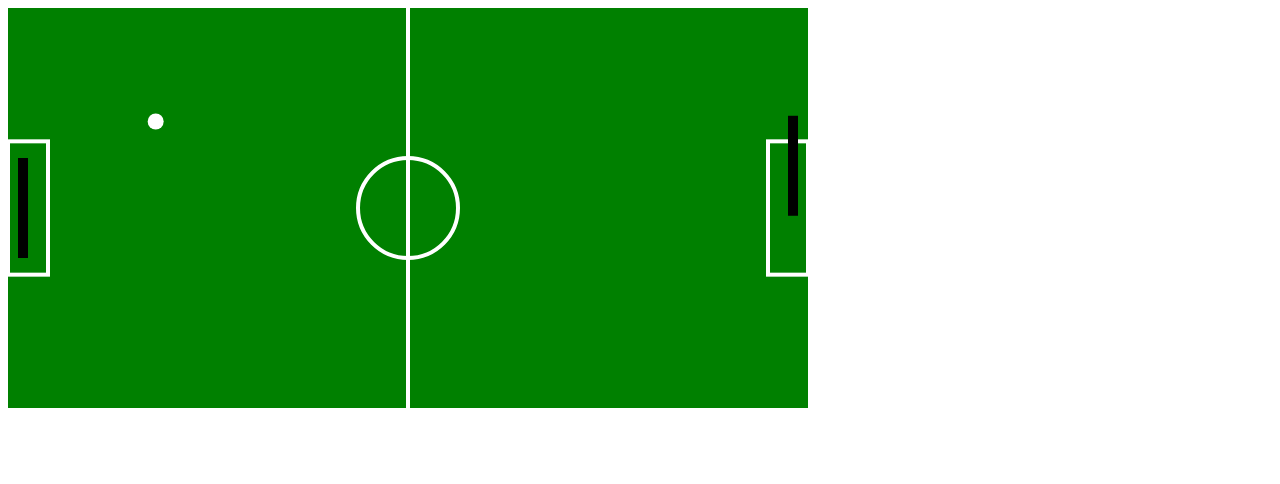
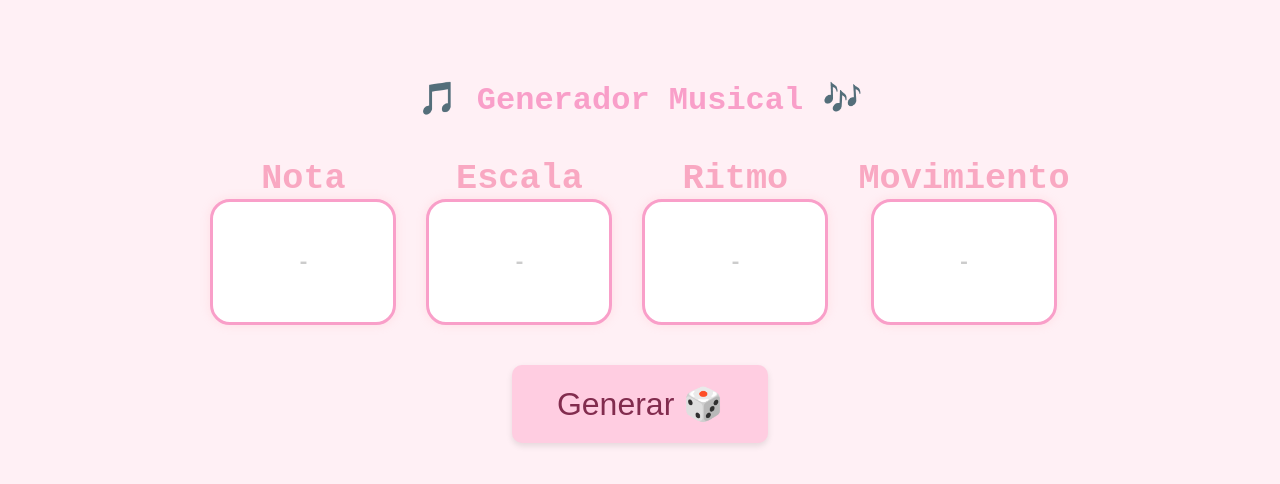
Before and after one commit to Nahuel860/nahuel860.github.io, a plain HTML site: page index.html in a window 1280 px wide. Drawn offline with Linux system fonts and the light colour scheme.

Commit message:
Update index.html
Notas musicales

```diff
--- a/index.html
+++ b/index.html
@@ -1,157 +1,133 @@
 <!DOCTYPE html>
-<html lang="en">
+<html lang="es">
 <head>
-    <meta charset="UTF-8">
-    <meta name="viewport" content="width=device-width, initial-scale=1.0">
-    <title>Pong - Cancha de Fútbol</title>
+  <meta charset="UTF-8">
+  <title>Generador Musical Delicado</title>
+  <style>
+    body {
+      font-family: 'Courier New', monospace;
+      background: #fff0f5;
+      color: #f99fc9;
+      text-align: center;
+      padding: 50px;
+    }
+
+    h1 {
+      font-size: 2em;
+      margin-bottom: 40px;
+      color: #f99fc9;
+    }
+
+    .contenedor {
+        font-weight: bold;
+      display: flex;
+      justify-content: center;
+      flex-wrap: wrap;
+      gap: 30px;
+      margin-bottom: 40px;
+    }
+
+    .bloque {
+      display: flex;
+      flex-direction: column;
+      align-items: center;
+    }
+
+    .titulo {
+      font-size: 2.2em;
+      font-style:italic
+      margin-bottom: 10px;
+      color: #f9a8c2;
+    }
+
+    .contenido {
+     font-weight: bold;
+      border: 3px solid #f99fc9;
+      border-radius: 20px;
+      width: 180px;
+      height: 120px;
+      background: white;
+      display: flex;
+      align-items: center;
+      justify-content: center;
+      font-size: 1.3em;
+      color: #d95f94;
+      box-shadow: 0 0 10px rgba(255, 182, 193, 0.3);
+      transition: transform 0.3s ease;
+    }
+
+    .contenido:empty::before {
+      content: "-";
+      color: #ccc;
+    }
+
+    button {
+      padding: 20px 45px;
+      font-size: 2em;
+      background-color: #ffcde1;
+      border: none;
+      border-radius: 10px;
+      color: #822c4e;
+      cursor: pointer;
+      box-shadow: 0 3px 6px rgba(0,0,0,0.1);
+      transition: transform 0.1s ease, background-color 0.3s;
+    }
+
+    button:active {
+      transform: scale(0.95);
+    }
+
+    button:hover {
+      background-color: #ffb8d0;
+    }
+  </style>
 </head>
 <body>
-    <canvas id="pong" width="800" height="400"></canvas>
-    <script>
-        // Selección del canvas y su contexto
-        const canvas = document.getElementById('pong');
-        const context = canvas.getContext('2d');
 
-        // Crear raqueta
-        function createPaddle(x, y, width, height) {
-            return { x, y, width, height, dy: 0, speed: 6 };
-        }
+  <h1>🎵 Generador Musical 🎶</h1>
 
-        // Crear pelota
-        function createBall(x, y, radius, speed) {
-            return { x, y, radius, speed, dx: speed, dy: speed };
-        }
+  <div class="contenedor">
+    <div class="bloque">
+      <div class="titulo">Nota</div>
+      <div class="contenido" id="nota"></div>
+    </div>
+    <div class="bloque">
+      <div class="titulo">Escala</div>
+      <div class="contenido" id="escala"></div>
+    </div>
+    <div class="bloque">
+      <div class="titulo">Ritmo</div>
+      <div class="contenido" id="ritmo"></div>
+    </div>
+    <div class="bloque">
+      <div class="titulo">Movimiento</div>
+      <div class="contenido" id="movimiento"></div>
+    </div>
+  </div>
 
-        // Objetos del juego
-        const paddleWidth = 10, paddleHeight = 100;
-        const player = createPaddle(10, canvas.height / 2 - 50, paddleWidth, paddleHeight);
-        const ai = createPaddle(canvas.width - 20, canvas.height / 2 - 50, paddleWidth, paddleHeight);
-        const ball = createBall(canvas.width / 2, canvas.height / 2, 8, 4);
+  <button onclick="generar()">Generar 🎲</button>
 
-        // Dibujar cancha de fútbol
-        function drawField() {
-            // Fondo verde
-            context.fillStyle = 'green';
-            context.fillRect(0, 0, canvas.width, canvas.height);
+  <script>
+    const notas = ["Do", "Do♯/Re♭", "Re", "Re♯/Mi♭", "Mi", "Fa", "Fa♯/Sol♭", "Sol", "Sol♯/La♭", "La", "La♯/Si♭", "Si"];
+    const escalas = ["May – Mayor", "Min – Menor natural", "Arm – Menor armónica", "Mel – Menor melódica",
+                     "P. May – Pentatónica mayor", "P. Min – Pentatónica menor", "Blu – Blues",
+                     "Dor – Dórica", "Fri – Frigia", "Lid – Lidia", "Mix – Mixolidia", "Loc – Locria"];
+    const ritmos = ["Negras (♩)", "Corcheas (♪)", "Tresillos (♩♩♩)", "Semicorcheas (♬♬)",
+                    "♪. ♬", "Síncopa (♪–♩–♪)", "Swing", "Contratiempo"];
+    const movimientos = ["Segundas (escala paso a paso)", "Terceras (Do–Mi–Re–Fa...)", "Cuartas",
+                         "Quintas", "Saltos de sexta", "Arpegios (I–III–V)"];
 
-            // Líneas blancas
-            context.strokeStyle = 'white';
-            context.lineWidth = 4;
+    function alAzar(arr) {
+      return arr[Math.floor(Math.random() * arr.length)];
+    }
 
-            // Línea central
-            context.beginPath();
-            context.moveTo(canvas.width / 2, 0);
-            context.lineTo(canvas.width / 2, canvas.height);
-            context.stroke();
+    function generar() {
+      document.getElementById("nota").textContent = alAzar(notas);
+      document.getElementById("escala").textContent = alAzar(escalas);
+      document.getElementById("ritmo").textContent = alAzar(ritmos);
+      document.getElementById("movimiento").textContent = alAzar(movimientos);
+    }
+  </script>
 
-            // Círculo central
-            context.beginPath();
-            context.arc(canvas.width / 2, canvas.height / 2, 50, 0, Math.PI * 2);
-            context.stroke();
-
-            // Arcos (rectángulos)
-            context.strokeRect(0, canvas.height / 3, 40, canvas.height / 3); // Arco izquierdo
-            context.strokeRect(canvas.width - 40, canvas.height / 3, 40, canvas.height / 3); // Arco derecho
-        }
-
-        // Dibujar rectángulos (raquetas)
-        function drawRect(x, y, width, height, color) {
-            context.fillStyle = color;
-            context.fillRect(x, y, width, height);
-        }
-
-        // Dibujar pelota
-        function drawBall(x, y, radius) {
-            context.fillStyle = 'white';
-            context.beginPath();
-            context.arc(x, y, radius, 0, Math.PI * 2, false);
-            context.closePath();
-            context.fill();
-        }
-
-        // Dibujar todos los elementos
-        function draw() {
-            drawField(); // Cancha de fútbol
-            drawRect(player.x, player.y, player.width, player.height, 'black'); // Raqueta del jugador
-            drawRect(ai.x, ai.y, ai.width, ai.height, 'black'); // Raqueta de la IA
-            drawBall(ball.x, ball.y, ball.radius); // Pelota
-        }
-
-        // Movimiento de la pelota y lógica de colisiones
-        function update() {
-            // Movimiento de la pelota
-            ball.x += ball.dx;
-            ball.y += ball.dy;
-
-            // Rebote en la parte superior e inferior
-            if (ball.y + ball.radius > canvas.height || ball.y - ball.radius < 0) {
-                ball.dy = -ball.dy;
-            }
-
-            // Rebote en las raquetas
-            if (ball.x - ball.radius < player.x + player.width &&
-                ball.y > player.y &&
-                ball.y < player.y + player.height) {
-                ball.dx = -ball.dx;
-                increaseBallSpeed(); // Incrementar velocidad al golpear la raqueta
-            }
-
-            if (ball.x + ball.radius > ai.x &&
-                ball.y > ai.y &&
-                ball.y < ai.y + ai.height) {
-                ball.dx = -ball.dx;
-                increaseBallSpeed(); // Incrementar velocidad al golpear la raqueta
-            }
-
-            // IA sigue la pelota
-            ai.y += (ball.y - (ai.y + ai.height / 2)) * 0.09;
-
-            // Movimiento del jugador
-            player.y += player.dy;
-
-            // Límite del jugador en la cancha
-            if (player.y < 0) player.y = 0;
-            if (player.y + player.height > canvas.height) player.y = canvas.height - player.height;
-
-            // Reiniciar la pelota si sale de la cancha
-            if (ball.x - ball.radius < 0 || ball.x + ball.radius > canvas.width) {
-                resetBall();
-            }
-        }
-
-        // Incrementar la velocidad de la pelota
-        function increaseBallSpeed() {
-            ball.dx *= 1.05;
-            ball.dy *= 1.05;
-        }
-
-        // Reiniciar la pelota
-        function resetBall() {
-            ball.x = canvas.width / 2;
-            ball.y = canvas.height / 2;
-            ball.dx = Math.sign(ball.dx) * 4;
-            ball.dy = Math.sign(ball.dy) * 4;
-        }
-
-        // Control del jugador (teclas W y S)
-        window.addEventListener('keydown', (e) => {
-            if (e.key === 'w' || e.key === 'W') player.dy = -player.speed;
-            if (e.key === 's' || e.key === 'S') player.dy = player.speed;
-        });
-
-        window.addEventListener('keyup', (e) => {
-            if (e.key === 'w' || e.key === 'W' || e.key === 's' || e.key === 'S') player.dy = 0;
-        });
-
-        // Bucle principal
-        function gameLoop() {
-            update();
-            draw();
-            requestAnimationFrame(gameLoop);
-        }
-
-        // Iniciar el juego
-        gameLoop();
-    </script>
 </body>
 </html>
```
